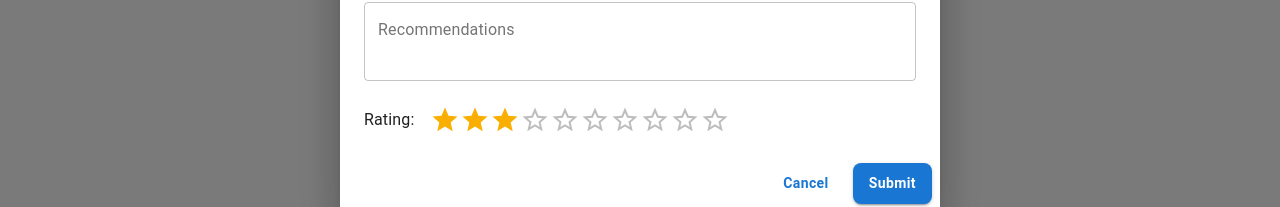
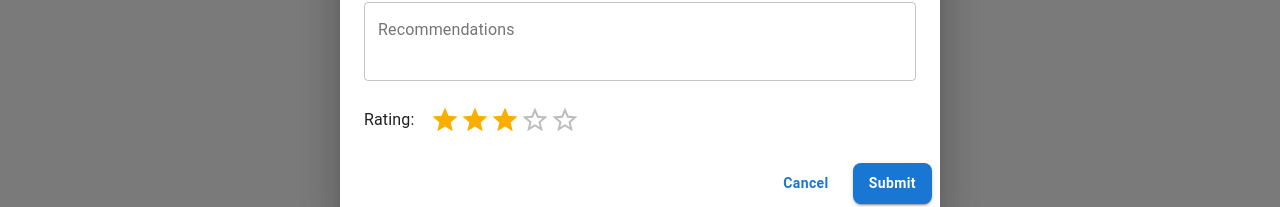
Before and after one commit to ManoharS1996/reviewfrontend, a React (Create React App) app in the folder reviewfrontend/: page /reviews in a window 1280 px wide. Both pictures are taken after a click on the button "Add Review". Shown: the part 444-651 px from the top of the page. Built offline with nearby package versions, Linux system fonts and the light colour scheme; no server answers; the HTML template or start-up script is replaced by a standard one.

Commit message:
Loaders added

```diff
--- a/reviewfrontend/src/pages/ReviewsPage.js
+++ b/reviewfrontend/src/pages/ReviewsPage.js
@@ -454,7 +454,7 @@ const ReviewsPage = () => {
                 value={formData.rating}
                 onChange={handleRatingChange}
                 size="large"
-                max={10}
+                max={5}
               />
             </Box>
           </Box>
```
